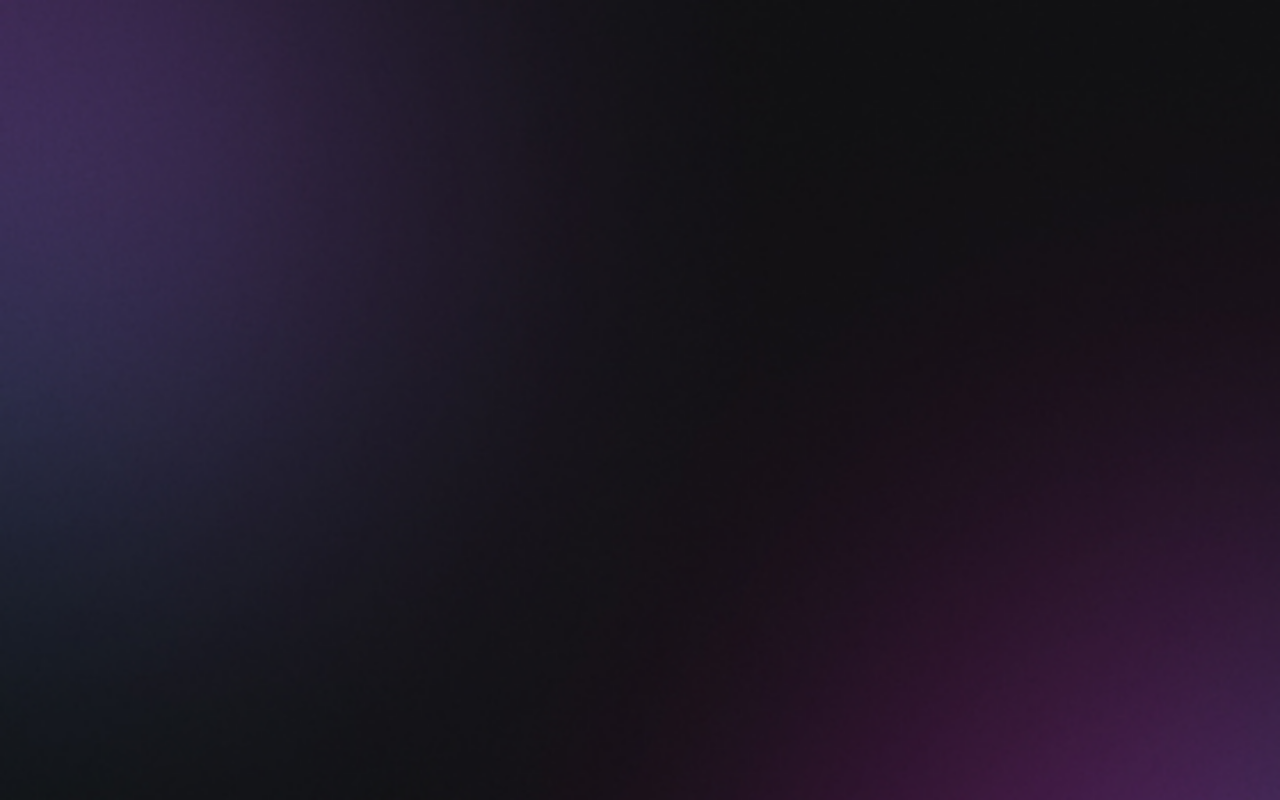
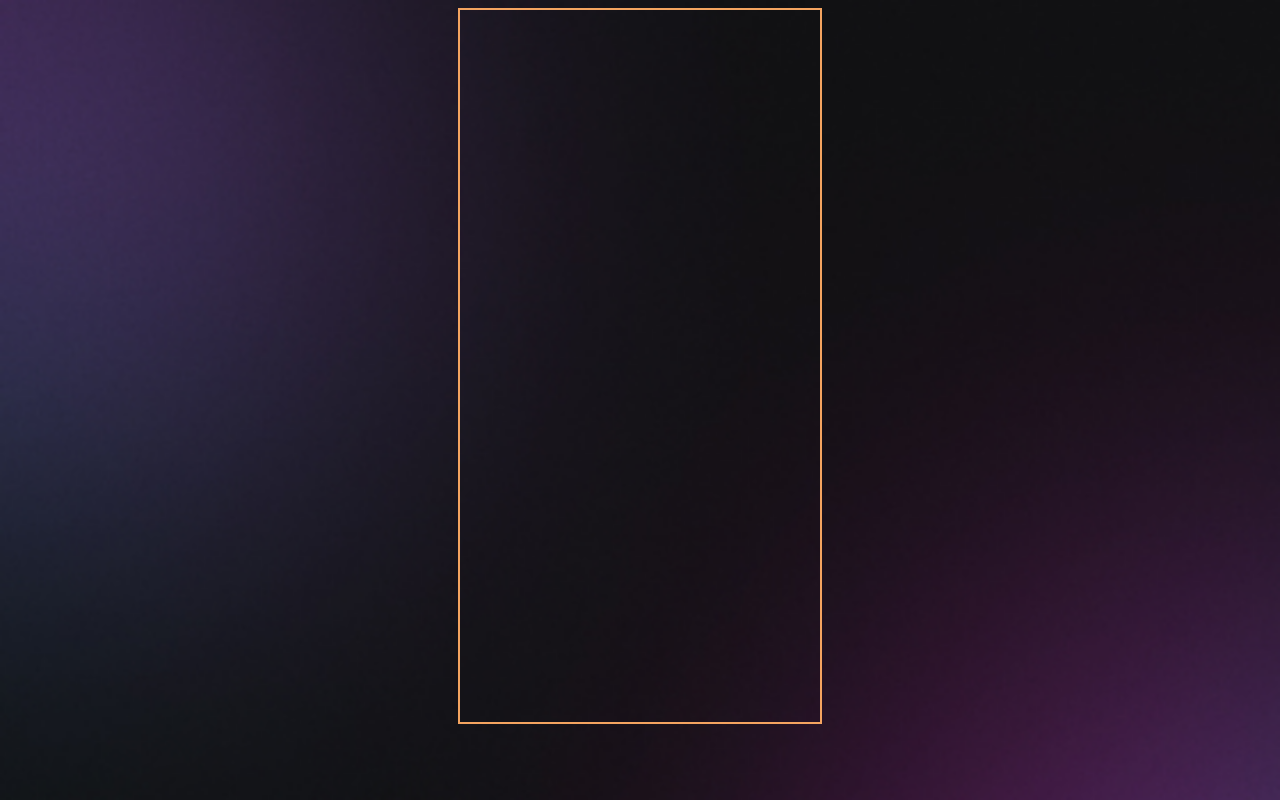
Before and after one commit to harcanjo/rs-discover-devlinks, a plain HTML site: page index.html in a window 1280 px wide. Drawn offline with Linux system fonts and the light colour scheme.

Commit message:
feat: container allign

```diff
--- a/index.html
+++ b/index.html
@@ -3,8 +3,12 @@
   <head>
     <meta charset="UTF-8" />
     <meta name="viewport" content="width=device-width, initial-scale=1.0" />
-    <title>Document</title>
+    <title>DevLinks</title>
     <link rel="stylesheet" href="./style.css" />
   </head>
-  <body></body>
+  <body>
+    <div id="container">
+
+    </div>
+  </body>
 </html>
--- a/style.css
+++ b/style.css
@@ -9,3 +9,10 @@ body {
 
   background: url(./assets/bg-mobile.jpg) no-repeat top center/cover;
 }
+
+#container {
+  margin: auto;
+  width: 360px;
+  height: 712px;
+  border: 2px solid sandybrown;
+}
```
